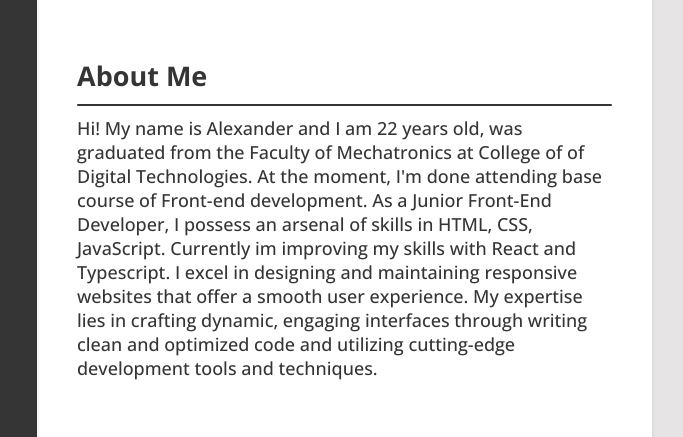
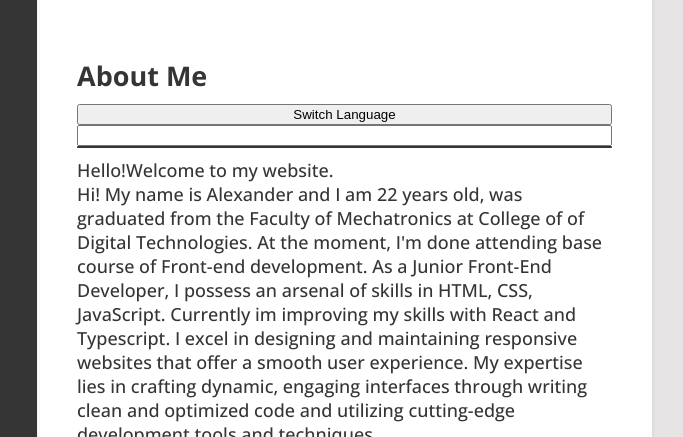
Before and after one commit to xansandr/xansandr.github.io, a website: page index.html in a window 1280 px wide. Shown: the part 361-798 px from the top of the page, 488-1171 px from the left. Drawn offline with nearby package versions, Linux system fonts and the light colour scheme.

Commit message:
tryin to translate but dont succeed

```diff
--- a/index.html
+++ b/index.html
@@ -154,18 +154,23 @@
         <div class="main-wrapper">
           <div class="about-me container-block">
             <h2>About Me</h2>
+            <button id="language-switcher">Switch Language</button
+            ><input id="language-select" />
             <div class="dividing-line"></div>
             <div class="content">
-              Hi! My name is Alexander and I am 22 years old, was graduated from
-              the Faculty of Mechatronics at College of of Digital Technologies.
-              At the moment, I'm done attending base course of Front-end
-              development. As a Junior Front-End Developer, I possess an arsenal
-              of skills in HTML, CSS, JavaScript. Currently im improving my
-              skills with React and Typescript. I excel in designing and
-              maintaining responsive websites that offer a smooth user
-              experience. My expertise lies in crafting dynamic, engaging
-              interfaces through writing clean and optimized code and utilizing
-              cutting-edge development tools and techniques.
+              <span>Hello!</span><span>Welcome to my website.</span>
+              <div>
+                Hi! My name is Alexander and I am 22 years old, was graduated
+                from the Faculty of Mechatronics at College of of Digital
+                Technologies. At the moment, I'm done attending base course of
+                Front-end development. As a Junior Front-End Developer, I
+                possess an arsenal of skills in HTML, CSS, JavaScript. Currently
+                im improving my skills with React and Typescript. I excel in
+                designing and maintaining responsive websites that offer a
+                smooth user experience. My expertise lies in crafting dynamic,
+                engaging interfaces through writing clean and optimized code and
+                utilizing cutting-edge development tools and techniques.
+              </div>
             </div>
           </div>
           <div class="education container-block">
@@ -238,5 +243,6 @@
       </div>
     </div>
   </body>
-  <script src="/js/script.js"></script>
 </html>
+
+<script src="/js/script.js"></script>
--- a/js/script.js
+++ b/js/script.js
@@ -0,0 +1,107 @@
+// let languageFiles = {
+//   en: {
+//     greeting: "Hello!",
+
+//     intro: "Welcome to my website.",
+
+//     button: "Switch Language",
+//   },
+
+//   fr: {
+//     greeting: "Bonjour!",
+
+//     intro: "Bienvenue sur mon site web.",
+
+//     button: "Changer de langue",
+//   },
+// };
+// console.log("Hello!" in languageFiles.en);
+// // Define language switcher button
+
+// let languageSwitcher = document.getElementById("language-switcher");
+
+// // Add event listener to button
+
+// languageSwitcher.addEventListener("click", function () {
+//   // Get selected language from user input
+
+//   const selectedLanguage = document.getElementById("language-select").value;
+//   console.log("log" + ` ${selectedLanguage}`);
+
+//   // Loop through each element on the page
+
+//   document.querySelectorAll("*").forEach(function (element) {
+//     // Check if element has text content
+//     console.log("1");
+//     if (
+//       element.childNodes.length === 1 &&
+//       element.childNodes[0].nodeType === Node.TEXT_NODE
+//     ) {
+//       // Get current text content of element
+
+//       let currentText = element.textContent.trim();
+
+//       // Check if current text content exists in language file
+//       console.log("end");
+//       if (currentText in languageFiles.en) {
+//         // Replace current text content with equivalent text in selected language
+
+//         element.textContent = languageFiles[selectedLanguage][currentText];
+//       }
+//     }
+//   });
+// });
+// Define language files
+
+let languageFiles = {
+  en: {
+    greeting: "Hello!",
+
+    intro: "Welcome to my website.",
+
+    button: "Switch Language",
+  },
+
+  fr: {
+    greeting: "Bonjour!",
+
+    intro: "Bienvenue sur mon site web.",
+
+    button: "Changer de langue",
+  },
+};
+console.log("Hello!" in languageFiles.en);
+// Define language switcher button
+
+const languageSwitcher = document.getElementById("language-switcher");
+
+// Add event listener to button
+
+languageSwitcher.addEventListener("click", function () {
+  // Get selected language from user input
+
+  const selectedLanguage = document.getElementById("language-select").value;
+
+  // Loop through each element on the page
+
+  document.querySelectorAll("*").forEach(function (element) {
+    // Check if element has text content
+
+    if (
+      element.childNodes.length === 1 &&
+      element.childNodes[0].nodeType === Node.TEXT_NODE
+    ) {
+      // Get current text content of element
+
+      let currentText = element.textContent.trim();
+      console.log(currentText);
+      // Check if current text content exists in language file
+
+      if (currentText in languageFiles.en) {
+        // Replace current text content with equivalent text in selected language
+
+        element.textContent = languageFiles[selectedLanguage][currentText];
+      }
+    }
+  });
+});
```
